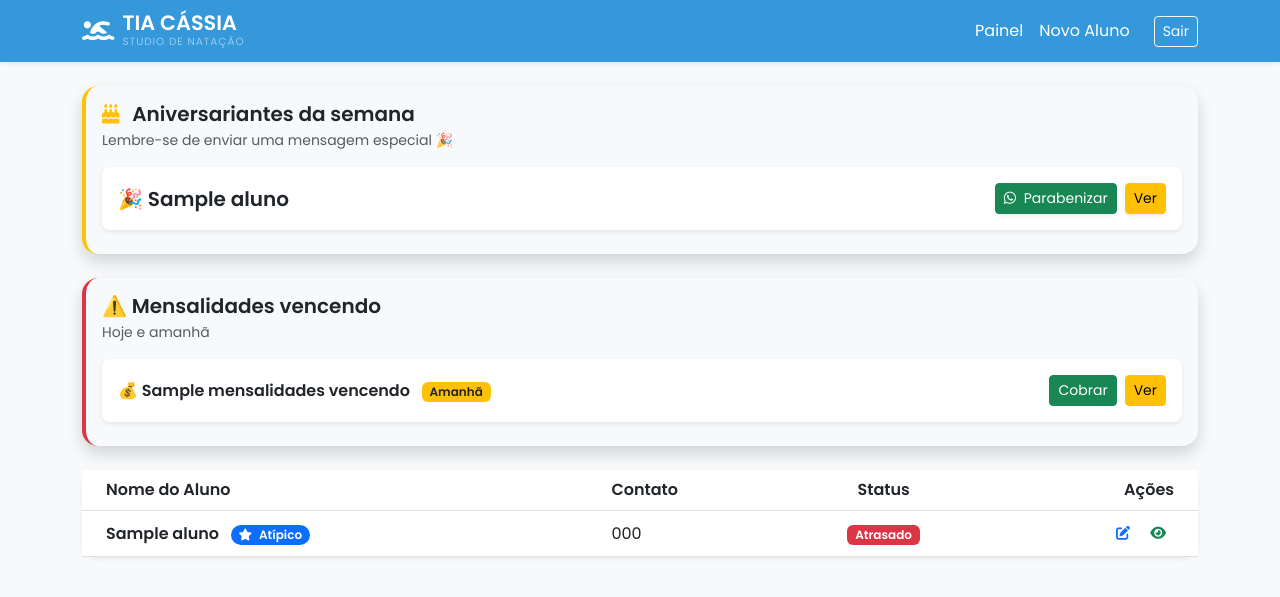
After one commit to karolcavalcante33-afk/tia-cassia, a Django app: template templates/funcionario_dashboard.html in a window 1280 px wide. The commit adds this page. Shown: the top 597 px of the page. Run offline with Django 5.2, Linux system fonts and the light colour scheme; tables that the repository leaves empty hold one stand-in row (values such as "Sample post"); the template is opened without the code that fills it: values that come from a table or form of the project are taken from there, most other values are stand-ins (such as "Sample title", 1, 10 or a date in 2020).

Commit message:
dashboard funcionario finalizado

```diff
--- a/alunos/models.py
+++ b/alunos/models.py
@@ -3,6 +3,7 @@ from django.utils import timezone
 from django.db.models import Sum
 from django.core.validators import MinValueValidator, MaxValueValidator
 import urllib.parse
+from urllib.parse import quote
 
 
 # ==================================================
@@ -63,15 +64,17 @@ class Aluno(models.Model):
 
         return f"https://wa.me/{fone_limpo}?text={msg}"
 
-    # -----------------------------------------------
+      # -----------------------------------------------
     # Link de aniversário
     # -----------------------------------------------
+    @property
     def msg_aniversario_whatsapp(self):
         texto = (
-            f"Olá {self.nome}! 🎉\n\n"
-            "A Tia Cássia e toda a equipe do Studio desejam um feliz aniversário! 🎂✨\n\n"
-            "Muita saúde e ótimas braçadas na natação! 🏊‍♂️🎉"
+            f"Ola {self.nome}!\n\n"
+            "A Tia Cassia e toda a equipe do Studio desejam um feliz aniversario!\n\n"
+            "Muita saude e otimas bracadas na natacao."
         )
+
         return self._gerar_link_whatsapp(texto)
 
     # -----------------------------------------------
--- a/templates/base.html
+++ b/templates/base.html
@@ -18,7 +18,7 @@
 
     <nav class="navbar navbar-expand-lg navbar-dark bg-custom-blue shadow-sm sticky-top mb-4">
         <div class="container">
-            <a class="navbar-brand d-flex align-items-center" href="{% if user.is_superuser %}{% url 'relatorio_financeiro' %}{% else %}{% url 'lista_alunos' %}{% endif %}">
+            <a class="navbar-brand d-flex align-items-center" href="{% url 'lista_alunos' %}">
                 <i class="fas fa-swimmer me-2 text-white" style="font-size: 1.8rem;"></i>
                 <div class="d-flex flex-column">
                     <span class="fw-bold lh-1 text-white">TIA CÁSSIA</span>
@@ -46,7 +46,11 @@
                     {% endif %}
 
                     <li class="nav-item">
-                        <a class="nav-link text-white" href="{% url 'lista_alunos' %}">Alunos</a>
+                        {% if user.is_superuser %}
+    <a class="nav-link text-white" href="{% url 'lista_alunos' %}">Alunos</a>
+{% else %}
+    <a class="nav-link text-white" href="{% url 'relatorio_financeiro' %}">Painel</a>
+{% endif %}
                     </li>
                     <li class="nav-item">
                         <a class="nav-link text-white" href="{% url 'aluno_novo' %}">Novo Aluno</a>
--- /dev/null
+++ b/templates/funcionario_dashboard.html
@@ -0,0 +1,205 @@
+{% extends 'base.html' %}
+
+{% block conteudo %}
+
+<!-- 🎂 ANIVERSARIANTES -->
+<div class="card shadow rounded-4 border-0 mb-4 bg-light border-start border-4 border-warning">
+    <div class="card-body">
+
+        <h5 class="fw-bold mb-1">
+            <i class="fas fa-birthday-cake text-warning me-2"></i>
+            Aniversariantes da semana
+        </h5>
+
+        <small class="text-muted d-block mb-3">
+            Lembre-se de enviar uma mensagem especial 🎉
+        </small>
+
+        {% if aniversariantes %}
+            {% for aluno in aniversariantes %}
+
+                <div class="d-flex justify-content-between align-items-center p-3 mb-2 rounded-3 bg-white shadow-sm">
+
+                    <span class="fw-bold fs-5 text-dark">
+                        🎉 {{ aluno.nome }}
+
+                        {% if aluno.e_hoje %}
+                            <span class="badge bg-warning text-dark ms-2">
+                                🎉 Hoje
+                            </span>
+                        {% endif %}
+                    </span>
+
+                    <div class="d-flex gap-2">
+
+                        {% if aluno.msg_aniversario_whatsapp %}
+                            <a href="{{ aluno.msg_aniversario_whatsapp }}"
+                               target="_blank"
+                               class="btn btn-sm btn-success shadow-sm">
+                                <i class="fab fa-whatsapp me-1"></i> Parabenizar
+                            </a>
+                        {% endif %}
+
+                        <a href="{% url 'aluno_detalhe' aluno.id %}"
+                           class="btn btn-sm btn-warning shadow-sm">
+                            Ver
+                        </a>
+
+                    </div>
+
+                </div>
+
+            {% endfor %}
+        {% else %}
+            <p class="text-muted mb-0">
+                Nenhum aniversariante esta semana.
+            </p>
+        {% endif %}
+
+    </div>
+</div>
+
+<!-- 💰 MENSALIDADES VENCENDO -->
+<div class="card shadow rounded-4 border-0 mb-4 bg-light border-start border-4 border-danger">
+    <div class="card-body">
+
+        <h5 class="fw-bold mb-1">
+            ⚠️ Mensalidades vencendo
+        </h5>
+
+        <small class="text-muted d-block mb-3">
+            Hoje e amanhã
+        </small>
+
+        {% if mensalidades_vencendo %}
+            {% for m in mensalidades_vencendo %}
+
+                <div class="d-flex justify-content-between align-items-center p-3 mb-2 rounded-3 bg-white shadow-sm">
+
+                    <span class="fw-bold text-dark">
+                        💰 {{ m.nome }}
+
+                        {% if m.vencimento_tipo == "hoje" %}
+                            <span class="badge bg-danger ms-2">Hoje</span>
+                        {% else %}
+                            <span class="badge bg-warning text-dark ms-2">Amanhã</span>
+                        {% endif %}
+                    </span>
+
+                    <div class="d-flex gap-2">
+
+                        <a href="https://wa.me/55{{ m.telefone }}"
+                           target="_blank"
+                           class="btn btn-sm btn-success">
+                            Cobrar
+                        </a>
+
+                        <a href="{% url 'aluno_detalhe' m.id %}"
+                           class="btn btn-sm btn-warning">
+                            Ver
+                        </a>
+
+                    </div>
+
+                </div>
+
+            {% endfor %}
+        {% else %}
+            <p class="text-muted mb-0">
+                Nenhuma mensalidade próxima do vencimento.
+            </p>
+        {% endif %}
+
+    </div>
+</div>
+
+<!-- 👨‍🎓 LISTA DE ALUNOS -->
+
+<div class="card shadow-sm border-0 rounded-4">
+    <div class="card-body p-0">
+
+        <div class="table-responsive">
+            <table class="table table-hover align-middle mb-0">
+
+                <thead class="bg-light">
+                    <tr>
+                        <th class="ps-4">Nome do Aluno</th>
+                        <th>Contato</th>
+                        <th class="text-center">Status</th>
+                        <th class="text-end pe-4">Ações</th>
+                    </tr>
+                </thead>
+
+                <tbody>
+
+                    {% for aluno in alunos %}
+
+                    <tr>
+
+                        <td class="ps-4 fw-bold">
+
+                            {{ aluno.nome }}
+
+                                     {% if aluno.atipico %}
+                                 <span class="badge rounded-pill bg-primary ms-2">
+                              <i class="fas fa-star me-1"></i> Atípico
+                                </span>
+                            {% endif %}
+
+                        </td>
+
+                        <td>
+                            {{ aluno.telefone }}
+                        </td>
+
+                        <td class="text-center">
+
+                            {% if aluno.pagamento_em_dia %}
+                                <span class="badge bg-success">
+                                    Em dia
+                                </span>
+                            {% else %}
+                                <span class="badge bg-danger">
+                                    Atrasado
+                                </span>
+                            {% endif %}
+
+                        </td>
+
+                        <td class="text-end pe-4">
+
+                            <a href="{% url 'aluno_editar' aluno.id %}"
+                               class="btn btn-sm btn-outline-primary border-0">
+                                <i class="fas fa-edit"></i>
+                            </a>
+
+                            <a href="{% url 'aluno_detalhe' aluno.id %}"
+                               class="btn btn-sm btn-outline-success border-0">
+                                <i class="fas fa-eye"></i>
+                            </a>
+
+                        </td>
+
+                    </tr>
+
+                    {% empty %}
+
+                    <tr>
+                        <td colspan="4"
+                            class="text-center py-5 text-muted">
+
+                            Nenhum aluno cadastrado.
+
+                        </td>
+                    </tr>
+
+                    {% endfor %}
+
+                </tbody>
+
+            </table>
+        </div>
+    </div>
+</div>
+
+{% endblock %}
--- a/templates/relatorio_financeiro.html
+++ b/templates/relatorio_financeiro.html
@@ -6,6 +6,8 @@
     <i class="fas fa-chart-line me-2 text-primary"></i>
     Relatório Financeiro
 </h2>
+
+{% if user.is_superuser %}
 
 <p class="text-muted mb-3">
     Resumo financeiro atualizado em {{ today|date:"d/m/Y" }}
@@ -88,6 +90,8 @@
         <canvas id="graficoReceita" height="100"></canvas>
     </div>
 </div>
+
+{% endif %}
 
 <!-- 🎂 ANIVERSARIANTES -->
 <div class="card shadow rounded-4 border-0 mb-4 bg-light border-start border-4 border-warning">
@@ -175,7 +179,7 @@
 
                     <div class="d-flex gap-2">
 
-                        <a href="https://wa.me/55{{ m.telefone }}?text=Olá {{ m.nome }}, tudo bem? 😊%0ASua mensalidade vence {{ m.vencimento_tipo }}.%0APor favor, não esqueça do pagamento 💰"
+                        <a href="https://wa.me/55{{ m.telefone }}?text=Ola%20{{ m.nome }}!%0A%0ASua%20mensalidade%20esta%20vencendo.%20😊"
                            target="_blank"
                            class="btn btn-sm btn-success">
                             Cobrar
```
Also changed, not shown: alunos/views.py (+71 -7 lines).
